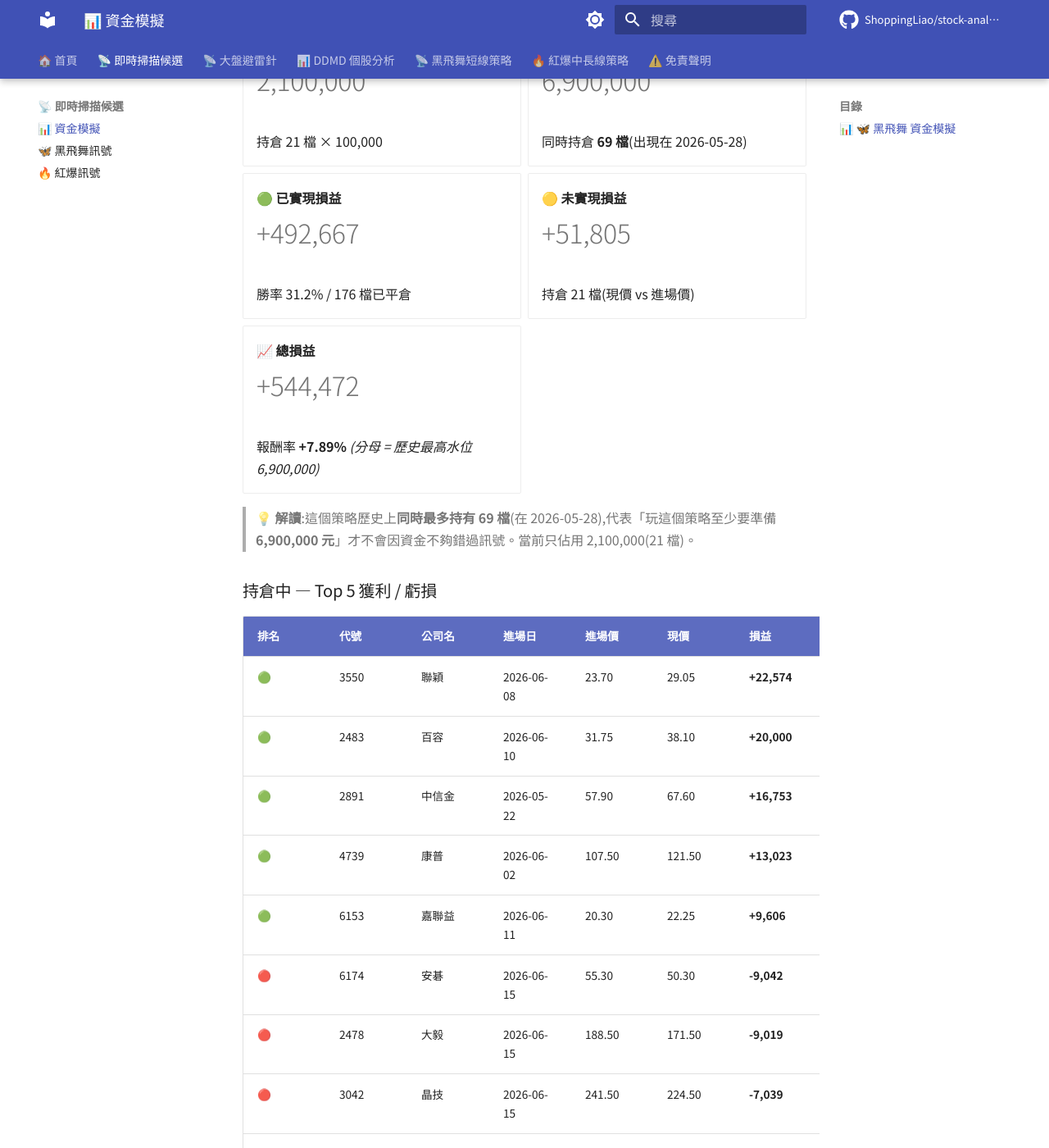
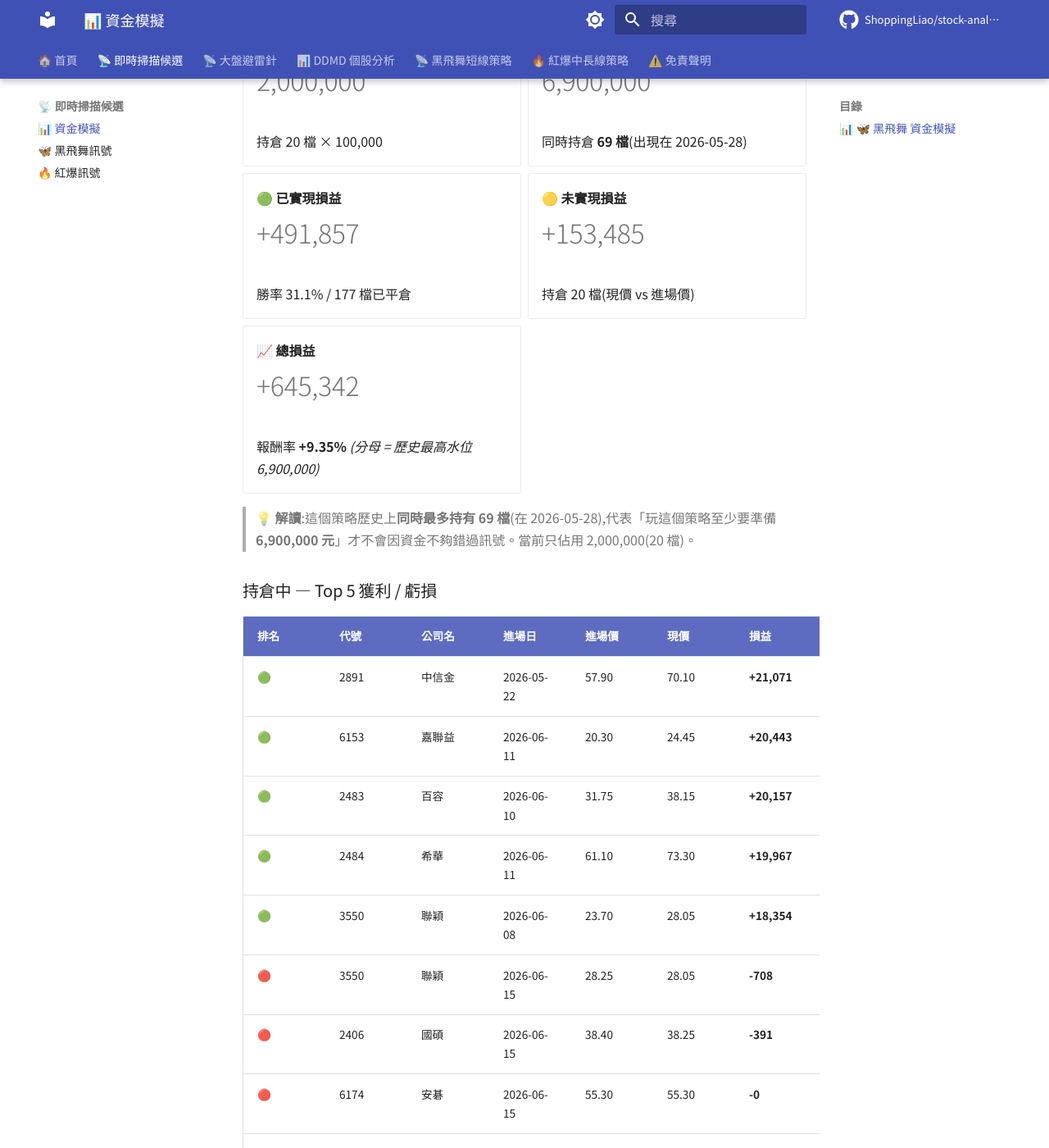
Before and after one commit to ShoppingLiao/stock-analysis-public, an MkDocs documentation site: the page built from docs/signals_capital.md, in a window 1280 px wide and 1400 px high, scrolled down 545 px. Shown: the whole window at 82% size. Built offline with MkDocs 1.6.1 and Material for MkDocs 9.7.7, drawn with Linux system fonts in a browser that asks for light colours; comment, search, counter and statistics services are not loaded; some of the changed text lies outside the part shown.

Commit message:
docs(signals): update BB + RB + capital (2026-06-15)

```diff
--- a/docs/signals_capital.md
+++ b/docs/signals_capital.md
@@ -17,9 +17,9 @@
 
 -   **💼 當前資金水位**
 
-    # 2,100,000
+    # 2,000,000
 
-    持倉 21 檔 × 100,000
+    持倉 20 檔 × 100,000
 
 -   **🌊 歷史最高水位**
 
@@ -29,40 +29,40 @@
 
 -   **🟢 已實現損益**
 
-    # +492,667
+    # +491,857
 
-    勝率 31.2% / 176 檔已平倉
+    勝率 31.1% / 177 檔已平倉
 
 -   **🟡 未實現損益**
 
-    # +51,805
+    # +153,485
 
-    持倉 21 檔(現價 vs 進場價)
+    持倉 20 檔(現價 vs 進場價)
 
 -   **📈 總損益**
 
-    # +544,472
+    # +645,342
 
-    報酬率 **+7.89%** _(分母 = 歷史最高水位 6,900,000)_
+    報酬率 **+9.35%** _(分母 = 歷史最高水位 6,900,000)_
 
 </div>
 
-> **💡 解讀**:這個策略歷史上**同時最多持有 69 檔**(在 2026-05-28),代表「玩這個策略至少要準備 **6,900,000 元**」才不會因資金不夠錯過訊號。當前只佔用 2,100,000(21 檔)。
+> **💡 解讀**:這個策略歷史上**同時最多持有 69 檔**(在 2026-05-28),代表「玩這個策略至少要準備 **6,900,000 元**」才不會因資金不夠錯過訊號。當前只佔用 2,000,000(20 檔)。
 
 ### 持倉中 — Top 5 獲利 / 虧損
 
 | 排名 | 代號 | 公司名 | 進場日 | 進場價 | 現價 | 損益 | 損益% |
 |------|------|--------|--------|--------|------|------|-------|
-| 🟢 | 3550 | 聯穎 | 2026-06-08 | 23.70 | 29.05 | **+22,574** | **+22.57%** |
-| 🟢 | 2483 | 百容 | 2026-06-10 | 31.75 | 38.10 | **+20,000** | **+20.00%** |
-| 🟢 | 2891 | 中信金 | 2026-05-22 | 57.90 | 67.60 | **+16,753** | **+16.75%** |
-| 🟢 | 4739 | 康普 | 2026-06-02 | 107.50 | 121.50 | **+13,023** | **+13.02%** |
-| 🟢 | 6153 | 嘉聯益 | 2026-06-11 | 20.30 | 22.25 | **+9,606** | **+9.61%** |
-| 🔴 | 6174 | 安碁 | 2026-06-15 | 55.30 | 50.30 | **-9,042** | **-9.04%** |
-| 🔴 | 2478 | 大毅 | 2026-06-15 | 188.50 | 171.50 | **-9,019** | **-9.02%** |
-| 🔴 | 3042 | 晶技 | 2026-06-15 | 241.50 | 224.50 | **-7,039** | **-7.04%** |
-| 🔴 | 3042 | 晶技 | 2026-06-11 | 235.00 | 224.50 | **-4,468** | **-4.47%** |
-| 🔴 | 2883 | 凱基金 | 2026-06-15 | 28.70 | 27.45 | **-4,355** | **-4.36%** |
+| 🟢 | 2891 | 中信金 | 2026-05-22 | 57.90 | 70.10 | **+21,071** | **+21.07%** |
+| 🟢 | 6153 | 嘉聯益 | 2026-06-11 | 20.30 | 24.45 | **+20,443** | **+20.44%** |
+| 🟢 | 2483 | 百容 | 2026-06-10 | 31.75 | 38.15 | **+20,157** | **+20.16%** |
+| 🟢 | 2484 | 希華 | 2026-06-11 | 61.10 | 73.30 | **+19,967** | **+19.97%** |
+| 🟢 | 3550 | 聯穎 | 2026-06-08 | 23.70 | 28.05 | **+18,354** | **+18.35%** |
+| 🔴 | 3550 | 聯穎 | 2026-06-15 | 28.25 | 28.05 | **-708** | **-0.71%** |
+| 🔴 | 2406 | 國碩 | 2026-06-15 | 38.40 | 38.25 | **-391** | **-0.39%** |
+| 🔴 | 6174 | 安碁 | 2026-06-15 | 55.30 | 55.30 | **-0** | **-0.00%** |
+| 🔴 | 2478 | 大毅 | 2026-06-15 | 188.50 | 188.50 | **+0** | **+0.00%** |
+| 🔴 | 2883 | 凱基金 | 2026-06-15 | 28.70 | 28.80 | **+348** | **+0.35%** |
 
 !!! info "⚠️ 資金模擬說明"
     每檔固定投入 **100,000 元**(教育性質,實際操作會依 TDMD 評分動態調整部位)。
@@ -97,15 +97,15 @@
 
 -   **🟡 未實現損益**
 
-    # +1,514,022
+    # +2,258,225
 
     持倉 151 檔(現價 vs 進場價)
 
 -   **📈 總損益**
 
-    # +1,312,304
+    # +2,056,507
 
-    報酬率 **+8.52%** _(分母 = 歷史最高水位 15,400,000)_
+    報酬率 **+13.35%** _(分母 = 歷史最高水位 15,400,000)_
 
 </div>
 
@@ -115,16 +115,16 @@
 
 | 排名 | 代號 | 公司名 | 進場日 | 進場價 | 現價 | 損益 | 損益% |
 |------|------|--------|--------|--------|------|------|-------|
-| 🟢 | 3090 | 日電貿 | 2026-05-08 | 113.50 | 256.00 | **+125,551** | **+125.55%** |
-| 🟢 | 2478 | 大毅 | 2026-05-07 | 80.10 | 171.50 | **+114,107** | **+114.11%** |
-| 🟢 | 2492 | 華新科 | 2026-05-13 | 200.00 | 409.00 | **+104,500** | **+104.50%** |
-| 🟢 | 6834 | 天二科技 | 2026-05-08 | 48.10 | 84.10 | **+74,844** | **+74.84%** |
-| 🟢 | 2375 | 凱美 | 2026-05-18 | 99.40 | 172.50 | **+73,541** | **+73.54%** |
-| 🔴 | 4908 | 前鼎 | 2026-05-26 | 286.50 | 199.00 | **-30,541** | **-30.54%** |
-| 🔴 | 6141 | 柏承 | 2026-05-29 | 46.00 | 32.05 | **-30,326** | **-30.33%** |
-| 🔴 | 3490 | 單井 | 2026-05-22 | 43.50 | 32.20 | **-25,977** | **-25.98%** |
-| 🔴 | 8064 | 東捷 | 2026-06-04 | 169.00 | 134.50 | **-20,414** | **-20.41%** |
-| 🔴 | 2474 | 可成 | 2026-06-03 | 257.00 | 205.50 | **-20,039** | **-20.04%** |
+| 🟢 | 3090 | 日電貿 | 2026-05-08 | 113.50 | 281.50 | **+148,018** | **+148.02%** |
+| 🟢 | 2478 | 大毅 | 2026-05-07 | 80.10 | 188.50 | **+135,331** | **+135.33%** |
+| 🟢 | 2492 | 華新科 | 2026-05-13 | 200.00 | 449.50 | **+124,750** | **+124.75%** |
+| 🟢 | 2375 | 凱美 | 2026-05-18 | 99.40 | 189.50 | **+90,644** | **+90.64%** |
+| 🟢 | 6834 | 天二科技 | 2026-05-08 | 48.10 | 90.90 | **+88,981** | **+88.98%** |
+| 🔴 | 4908 | 前鼎 | 2026-05-26 | 286.50 | 196.00 | **-31,588** | **-31.59%** |
+| 🔴 | 6141 | 柏承 | 2026-05-29 | 46.00 | 35.25 | **-23,370** | **-23.37%** |
+| 🔴 | 3490 | 單井 | 2026-05-22 | 43.50 | 33.65 | **-22,644** | **-22.64%** |
+| 🔴 | 1582 | 信錦 | 2026-05-19 | 117.00 | 91.70 | **-21,624** | **-21.62%** |
+| 🔴 | 2474 | 可成 | 2026-06-03 | 257.00 | 208.00 | **-19,066** | **-19.07%** |
 
 !!! info "⚠️ 資金模擬說明"
     每檔固定投入 **100,000 元**(教育性質,實際操作會依 TDMD 評分動態調整部位)。
@@ -139,9 +139,9 @@
 
 -   **💼 當前資金水位**
 
-    # 17,200,000
+    # 17,100,000
 
-    BB 2,100,000 + RB 15,100,000
+    BB 2,000,000 + RB 15,100,000
 
 -   **🌊 兩策略歷史最高水位**
 
@@ -151,21 +151,21 @@
 
 -   **🟢 已實現損益**
 
-    # +290,949
+    # +290,139
 
-    BB +492,667 + RB -201,718
+    BB +491,857 + RB -201,718
 
 -   **🟡 未實現損益**
 
-    # +1,565,827
+    # +2,411,710
 
-    BB +51,805 + RB +1,514,022
+    BB +153,485 + RB +2,258,225
 
 -   **📈 總損益**
 
-    # +1,856,776
+    # +2,701,849
 
-    報酬率 **+8.33%** _(分母 = 兩策略歷史最高水位)_
+    報酬率 **+12.12%** _(分母 = 兩策略歷史最高水位)_
 
 </div>
 
```
Also changed, not shown: docs/signals_black_butterfly.md (+21 -25 lines), docs/signals_red_burst.md (+2 -2 lines).
